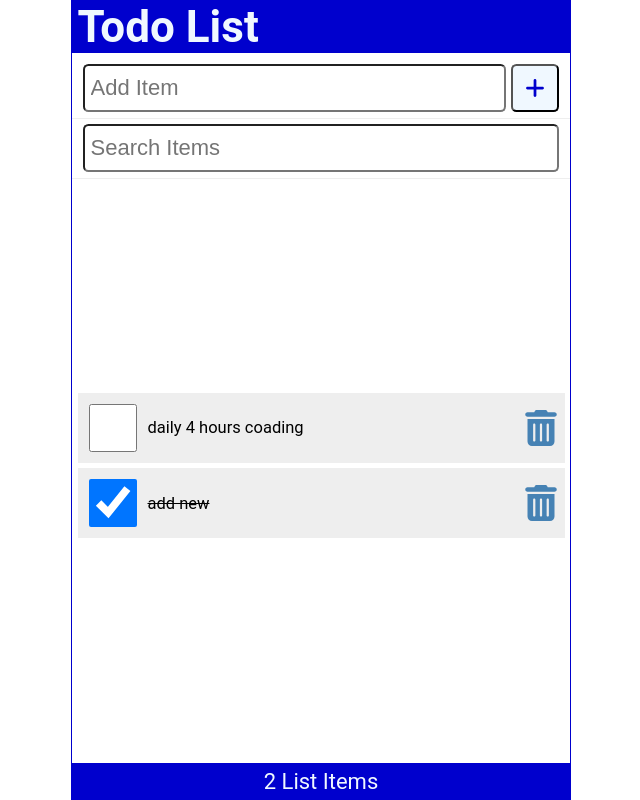
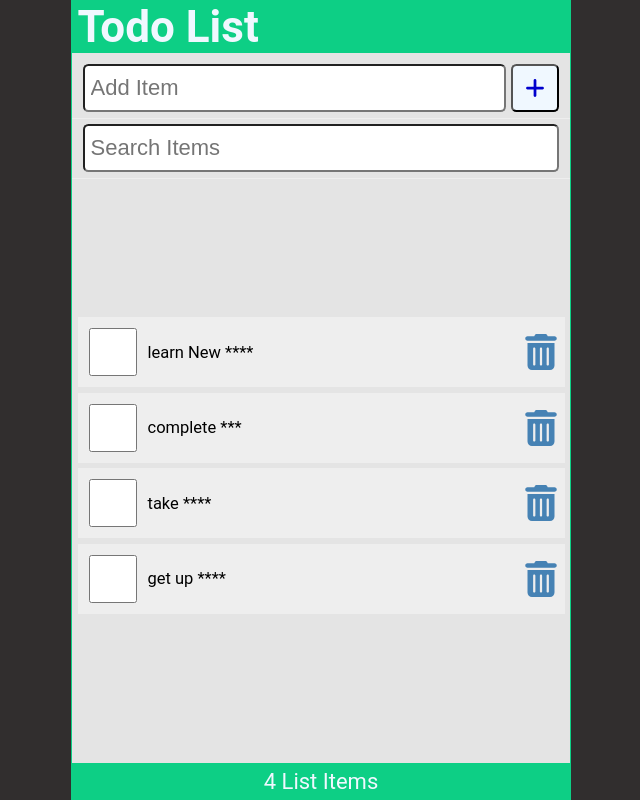
Before and after one commit to AjayKrishna-S/Todo-List-react.js-, a React (Create React App) app: page / in a window 1280 px wide. Shown: the whole page, without its empty margins (319-959 px from the left). Built offline with nearby package versions, Linux system fonts and the light colour scheme; data requests are answered from the project's data file.

Commit message:
remove JSON server

```diff
--- a/data/db.json
+++ b/data/db.json
@@ -1,14 +1,19 @@
 {
   "items": [
     {
-      "id": "3",
+      "id": 1,
       "checked": false,
-      "item": "daily 4 hours coading"
+      "item": "learn New ****"
     },
     {
-      "id": "31",
-      "checked": true,
-      "item": "add new"
+      "id": 2,
+      "checked": false,
+      "item": "complete ***"
+    },
+    {
+      "id": 3,
+      "checked": false,
+      "item": "take ****"
     }
   ]
 }
--- a/src/App.js
+++ b/src/App.js
@@ -9,34 +9,55 @@ import apiRequest from './apiRequest';
 
 function App() {
     const API_URL = `http://localhost:3500/items`;
-    const [items,setItems] = useState([]);
+    const [items,setItems] = useState([
+      {
+        "id": 1,
+        "checked": false,
+        "item": "learn New ****"
+      },
+      {
+        "id": 2,
+        "checked": false,
+        "item": "complete ***"
+      },
+      {
+        "id": 3,
+        "checked": false,
+        "item": "take ****"
+      },
+      {
+        "id": 4,
+        "checked": false,
+        "item": "get up ****"
+      }
+    ]);
 
     const [newItem,setNewItem] = useState('');
     const [search,setSearch] = useState('');
-    const [fetchError,setFetchError] = useState(null)
-    const [isLoading,setIsLoading] = useState(true)
+    // const [fetchError,setFetchError] = useState(null)
+    // const [isLoading,setIsLoading] = useState(true)
 
-    useEffect(()=> {
-      const fectchItems = async () => {
-        try {
-          const response = await fetch(API_URL);
-          if (!response.ok) throw Error("Data not Recevied")
-          const listItems = await response.json();
-          console.log(listItems)
-          setItems(listItems);
-          setFetchError(null)
-        } catch (err){
-          setFetchError(err.message)
-        } finally{
-          setIsLoading(false)
-        }
-      }
+    // useEffect(()=> {
+    //   const fectchItems = async () => {
+    //     try {
+    //       const response = await fetch(API_URL);
+    //       if (!response.ok) throw Error("Data not Recevied")
+    //       const listItems = await response.json();
+    //       console.log(listItems)
+    //       setItems(listItems);
+    //       setFetchError(null)
+    //     } catch (err){
+    //       setFetchError(err.message)
+    //     } finally{
+    //       setIsLoading(false)
+    //     }
+    //   }
 
-        setTimeout(()=>{
-          (async ()=> await fectchItems())()
-        },2000)
+    //     setTimeout(()=>{
+    //       (async ()=> await fectchItems())()
+    //     },2000)
 
-    },[])
+    // },[])
 
     const addItem = async (item) => {
       const id = items.length ? items[items.length - 1].id + 1 : 1;
@@ -44,17 +65,17 @@ function App() {
       const listItems = [...items, addNewItem]
       setItems(listItems)
 
-      const postOptions = {
-        method : 'POST',
-        headers : {
-          'Content-Type' : 'application/json'
-        },
-        body : JSON.stringify(addNewItem)
-      }
+      // const postOptions = {
+      //   method : 'POST',
+      //   headers : {
+      //     'Content-Type' : 'application/json'
+      //   },
+      //   body : JSON.stringify(addNewItem)
+      // }
 
-      const result = await apiRequest(API_URL,postOptions)
-      console.log(result);
-      if(result) setFetchError(result)
+      // const result = await apiRequest(API_URL,postOptions)
+      // console.log(result);
+      // if(result) setFetchError(result)
     }
 
     const handleCheck = async (id) => {
@@ -64,18 +85,16 @@ function App() {
 
           const myItem = listItems.filter((item) => item.id === id)
 
-          const updateOptions = {
-            method : 'PATCH',
-            headers : {
-              'Content-Type' : 'application/json'
-            },
-            body : JSON.stringify({checked:myItem[0].checked})
-          }
-          const reqUrl = `${API_URL}/${id}`
-          const result = await apiRequest(reqUrl,updateOptions)
-          if(result) setFetchError(result)
-
-
+          // const updateOptions = {
+          //   method : 'PATCH',
+          //   headers : {
+          //     'Content-Type' : 'application/json'
+          //   },
+          //   body : JSON.stringify({checked:myItem[0].checked})
+          // }
+          // const reqUrl = `${API_URL}/${id}`
+          // const result = await apiRequest(reqUrl,updateOptions)
+          // if(result) setFetchError(result)
     }
 
     const handleDelete = async (id) => {
@@ -83,12 +102,12 @@ function App() {
             item.id !== id);
             setItems(listItems);
 
-            const deleteOptions = {
-              method:'DELETE'
-            }
-            const reqUrl = `${API_URL}/${id}`
-            const result = await apiRequest(reqUrl,deleteOptions)
-            if(result) setFetchError(result)
+            // const deleteOptions = {
+            //   method:'DELETE'
+            // }
+            // const reqUrl = `${API_URL}/${id}`
+            // const result = await apiRequest(reqUrl,deleteOptions)
+            // if(result) setFetchError(result)
     }
 
     const handleSubmit = (e) => {
@@ -115,9 +134,11 @@ function App() {
         setSearch = {setSearch}
       />
       <main>
-        {isLoading && <p>Loading....</p>}
-        {fetchError && <p>{`Error: ${fetchError}`}</p>}
-        {!isLoading && !fetchError && <Content
+        {/* {isLoading && <p>Loading....</p>} */}
+        {/* {fetchError && <p>{`Error: ${fetchError}`}</p>} */}
+        {/* {!isLoading && !fetchError &&  */}
+        {
+        <Content
           items = {items.filter(item => (item.item).toLowerCase().includes(search.toLowerCase()))}
           handleCheck = {handleCheck}
           handleDelete = {handleDelete}
--- a/src/index.css
+++ b/src/index.css
@@ -6,6 +6,7 @@
 
 html {
   font-size: 22px;
+
 }
 
 body {
@@ -15,6 +16,7 @@ body {
     sans-serif;
   -webkit-font-smoothing: antialiased;
   -moz-osx-font-smoothing: grayscale;
+  background-color: rgb(49, 46, 46)
 }
 
 .App {
@@ -25,14 +27,15 @@ body {
   height: 100vh;
   width: 100%;
   max-width: 500px;
-  border: 1px solid mediumblue;
+  background-color: rgb(228, 228, 228);
+  border: 1px solid rgb(13, 207, 133);
   margin: auto;
 }
 
 header {
   width: 100%;
   padding: 0 0.25em;
-  background-color: mediumblue;
+  background-color: rgb(13, 207, 133);
   color: aliceblue;
   display: flex;
   justify-content: space-between;
@@ -52,7 +55,7 @@ main {
 footer {
   width: 100%;
   padding: 0.25em;
-  background-color: mediumblue;
+  background-color: rgb(13, 207, 133);
   color: aliceblue;
   display: grid;
   place-content: center;
```
